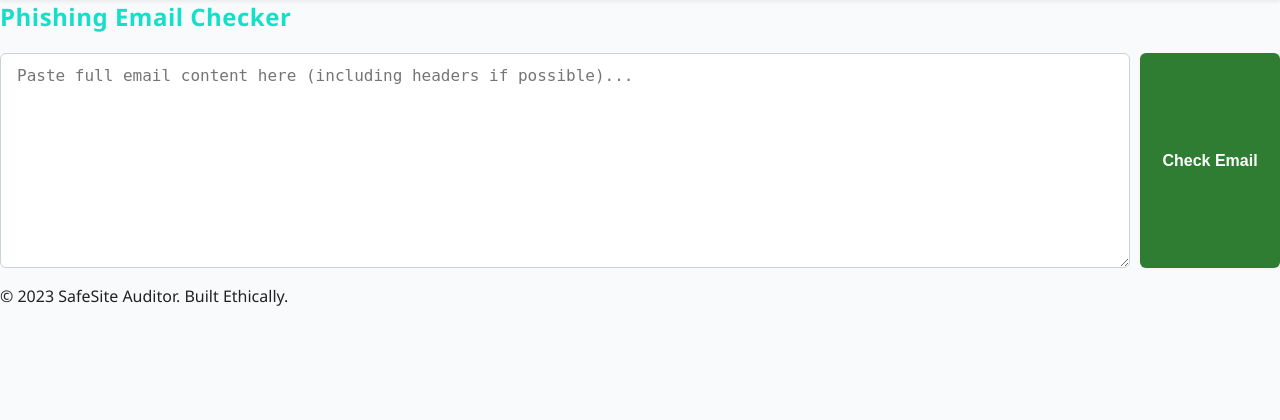
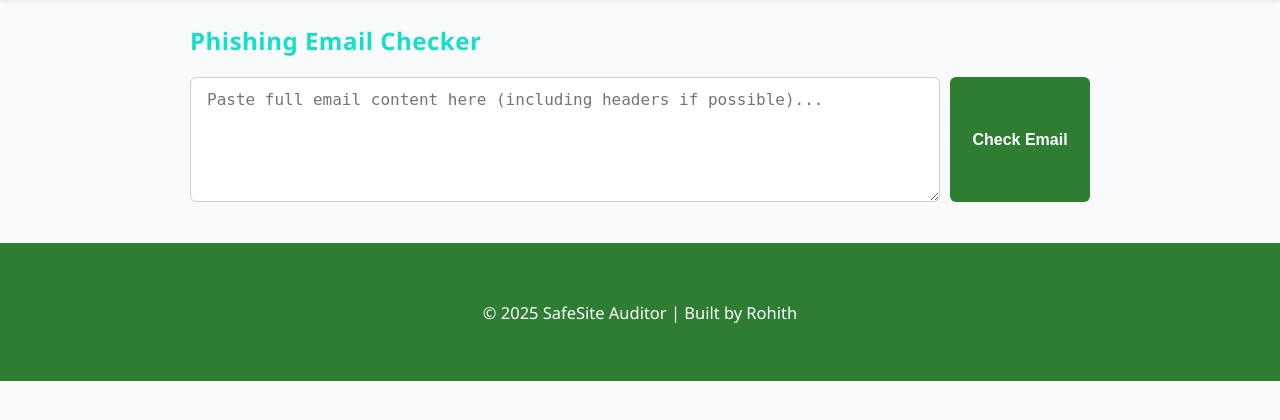
Before and after one commit to rk-005/safe-site-auditor, a Flask app: page /email-checker in a window 1280 px wide. Shown: the part 250-670 px from the top of the page. Run offline with Flask 3, Linux system fonts and the light colour scheme.

Commit message:
Update email_checker.html

```diff
--- a/templates/email_checker.html
+++ b/templates/email_checker.html
@@ -2,20 +2,21 @@
 <html lang="en">
 <head>
     <meta charset="UTF-8">
-    <meta name="viewport" content="width=device-width, initial-scale=1.0">
-    <title>SafeSite Auditor - Email Checker</title>
+    <title>SafeSite Auditor - Phishing Email Checker</title>
+    <meta name="viewport" content="width=device-width, initial-scale=1">
+    <!-- Link your global stylesheet -->
     <link rel="stylesheet" href="{{ url_for('static', filename='css/style.css') }}">
 </head>
 <body>
+    <!-- Header Block -->
     <header class="site-header">
         <div class="container">
-        <h1>
-            <span class="logo-icon">🔍</span>
-            SafeSite Auditor
-        </h1>
+            <h1><span class="logo-icon">🔍</span> SafeSite Auditor</h1>
             <p class="subtitle">Your ethical companion for website security checks & phishing detection</p>
         </div>
     </header>
+
+    <!-- Navigation Bar -->
     <nav class="main-nav">
         <div class="container">
             <ul>
@@ -26,24 +27,27 @@
         </div>
     </nav>
 
-
-    <main>
+    <!-- Main Content -->
+    <main class="container">
         <section id="phishing-checker">
             <h2>Phishing Email Checker</h2>
             <div class="input-group">
-                <textarea id="emailContent" placeholder="Paste full email content here (including headers if possible)..." rows="10"></textarea>
+                <textarea id="emailContent" placeholder="Paste full email content here (including headers if possible)..."></textarea>
                 <button id="checkEmailButton">Check Email</button>
             </div>
-            <div id="emailLoadingIndicator" class="hidden">Analyzing email...</div>
-            <div id="emailResults" class="results-container">
-                </div>
+            <div id="emailLoadingIndicator" class="loading hidden">Analyzing email...</div>
+            <div id="emailResults" class="results-container"></div>
         </section>
     </main>
 
-    <footer>
-        <p>&copy; 2023 SafeSite Auditor. Built Ethically.</p>
+    <!-- Footer -->
+    <footer class="site-footer">
+        <div class="container">
+            <p>&copy; 2025 SafeSite Auditor | Built by Rohith</p>
+        </div>
     </footer>
 
+    <!-- JS File for Email Checker -->
     <script src="{{ url_for('static', filename='js/email_checker.js') }}"></script>
 </body>
 </html>
```
Lines whose indentation alone changed are shown as unchanged.
